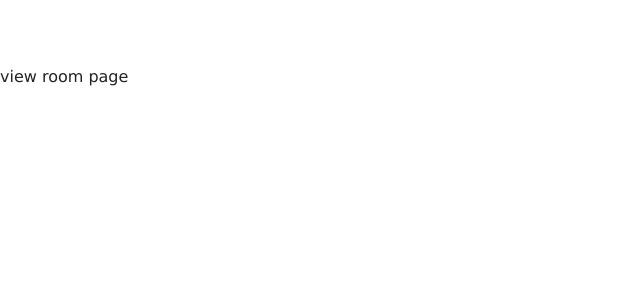
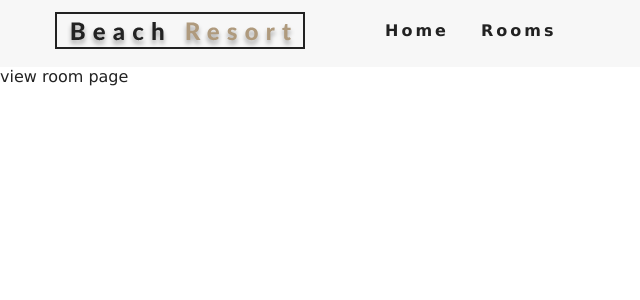
Before and after one commit to muathendirangu/hrs, a React (Create React App) app: page /rooms/1 in a window 1280 px wide. Shown: the top 300 px of the page, without its empty margins (0-640 px from the left). Built offline with nearby package versions, Linux system fonts and the light colour scheme; the HTML template or start-up script is replaced by a standard one.

Commit message:
add navigation component

```diff
--- a/src/App.js
+++ b/src/App.js
@@ -6,9 +6,12 @@
 import Room from "./pages/Room";
 import Error from "./pages/Error"
 
+import Navbar from './components/Navbar';
+
 function App() {
   return (
     <>
+    <Navbar/>
     <Switch>
       <Route exact path="/" component={Home}/>
       <Route exact path="/rooms" component={Rooms}/>
--- /dev/null
+++ b/src/components/Navbar.js
@@ -0,0 +1,42 @@
+import React, { Component } from 'react'
+import logo from '../images/logo.svg'
+import {FaAlignRight} from 'react-icons/fa'
+import { Link } from 'react-router-dom'
+
+export default class Navbar extends Component {
+    state = {
+        isOpen: false
+    }
+
+    handleToggle = () => {
+        this.setState({isOpen:!this.state.isOpen})
+    }
+    render() {
+        return (
+            <nav className="navbar">
+                <div className="nav-center">
+                    <div className="nav-header">
+                        <Link to="/">
+                            <img src={logo} alt="Beach resort"/>
+                        </Link>
+                        <button
+                         type="button"
+                         className="nav-btn"
+                         onClick={this.handleToggle}
+                        >
+                            <FaAlignRight className="nav-icon" />
+                        </button>
+                    </div>
+                    <ul className={this.state.isOpen? "nav-links show-nav" : "nav-links"}>
+                        <li>
+                            <Link to="/">Home</Link>
+                        </li>
+                        <li>
+                            <Link to="/rooms">Rooms</Link>
+                        </li>
+                    </ul>
+                </div>
+            </nav>
+        )
+    }
+}
```
